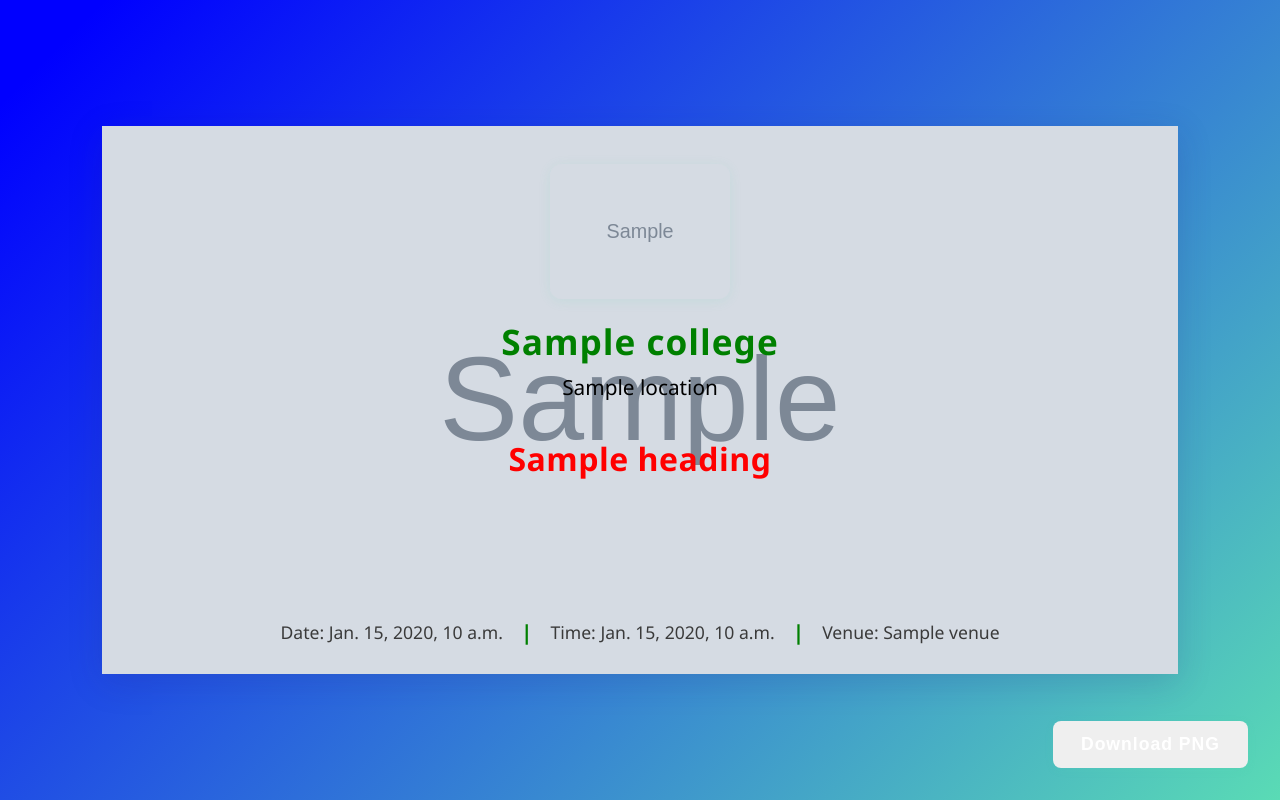
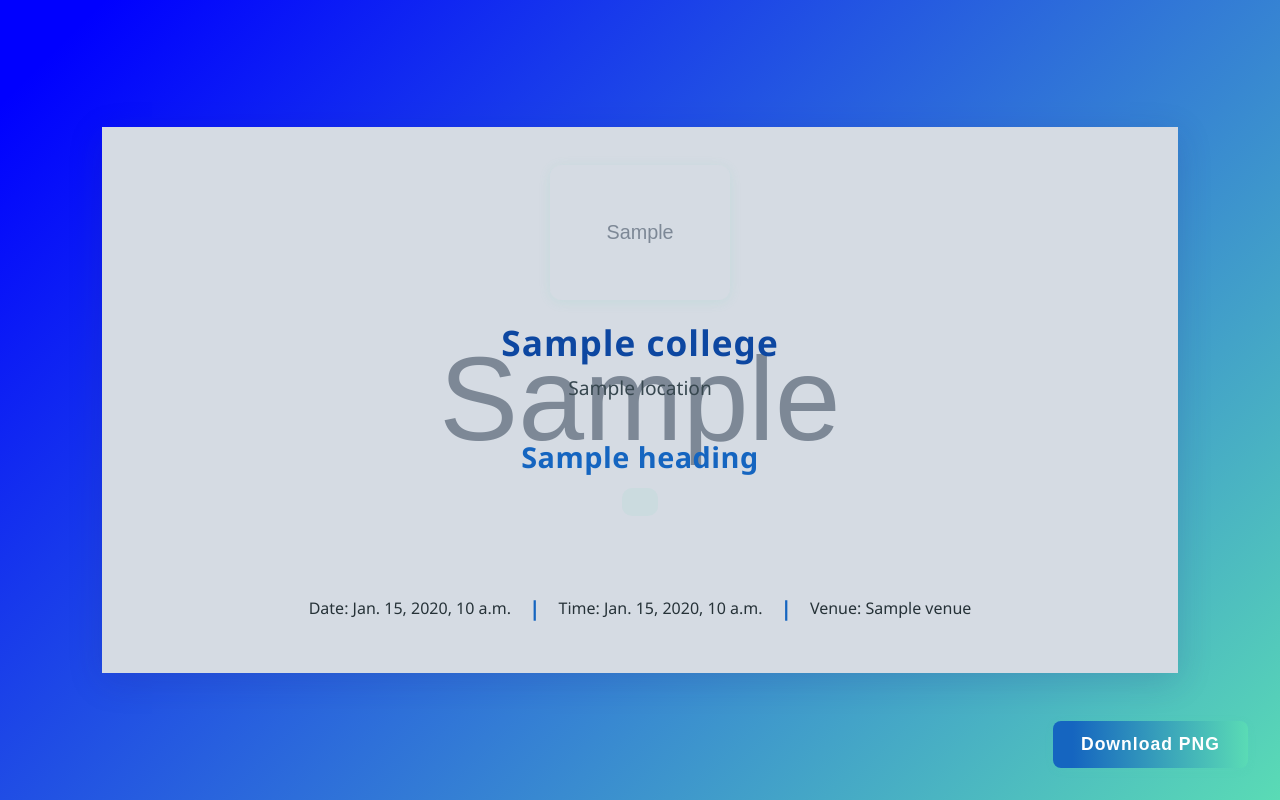
Before and after one commit to Aswin-AR5055/TemplateEditor, a Django app: template editor/templates/editor/template_preview.html in a window 1280 px wide. Run offline with Django 5.2, Linux system fonts and the light colour scheme; the template is opened without the code that fills it: most values are stand-ins (such as "Sample title", 1, 10 or a date in 2020); grey boxes marked "Sample" are stand-in pictures.

Commit message:
Update style.css

```diff
--- a/editor/static/css/style.css
+++ b/editor/static/css/style.css
@@ -20,7 +20,6 @@
     display: flex;
     justify-content: center;
     align-items: center;
-    padding: 0;
     background: transparent;
     box-sizing: border-box;
 }
@@ -65,7 +64,7 @@
     text-align: center;
     font-size: 2.2rem;
     font-weight: 700;
-    color: green;
+    color: #0d47a1; /* deep blue */
     margin-top: 0;
     margin-bottom: 8px;
     letter-spacing: 1px;
@@ -73,8 +72,8 @@
 
 .location {
     text-align: center;
-    font-size: 1.3rem;
-    color: black;
+    font-size: 1.2rem;
+    color: #37474f; /* dark gray */
     margin-bottom: 18px;
     font-weight: 500;
 }
@@ -82,16 +81,16 @@
 .heading {
     text-align: center;
     margin: 18px 0 12px 0;
-    font-size: 2rem;
+    font-size: 1.8rem;
     font-weight: 700;
-    color: red;
+    color: #1565c0; /* strong blue */
     letter-spacing: 0.5px;
 }
 
 .message {
     text-align: center;
-    font-size: 1.15rem;
-    color: purple;
+    font-size: 1.1rem;
+    color: #263238; /* charcoal gray */
     line-height: 1.6;
     max-width: 90%;
     margin: 0 auto 18px auto;
@@ -99,15 +98,16 @@
     padding: 14px 18px;
     box-sizing: border-box;
     font-weight: 500;
+    background: rgba(90, 219, 181, 0.08); /* subtle highlight */
 }
 
 /* Footer */
 .footer {
     width: 100%;
     text-align: center;
-    font-size: 1.1rem;
-    color: #7A85C1;
-    margin-top: 80px;
+    font-size: 1rem;
+    color: #455a64;
+    margin-top: 60px;
     margin-bottom: 0;
     font-weight: 500;
 }
@@ -121,12 +121,12 @@
 }
 
 .footer-item {
-    color: #3a3a3a;
+    color: #263238;
     font-weight: 500;
 }
 
 .footer-separator {
-    color: green;
+    color: #1565c0;
     font-size: 1.3rem;
     font-weight: 700;
 }
@@ -137,7 +137,7 @@
     bottom: 32px;
     right: 32px;
     padding: 13px 28px;
-    background: linear-gradient(90deg, blue 10%);
+    background: linear-gradient(90deg, #1565c0 10%, #5adbb5 100%);
     color: #fff;
     border: none;
     border-radius: 8px;
@@ -155,7 +155,7 @@
     transform: translateY(-2px) scale(1.03);
 }
 
-
+/* Print */
 @media print {
   @page {
     size: A4;
@@ -171,30 +171,28 @@
   #invitation {
     margin: 0 auto;
     page-break-inside: avoid;
-    box-shadow: none;   /* optional: remove shadows in print */
+    box-shadow: none;
   }
 }
-
 
 /* Responsive Design */
 @media (max-width: 900px) {
     #invitation {
         width: 98vw;
-        min-width: 0;
         padding: 18px 4vw 18px 4vw;
     }
     .message {
         font-size: 1rem;
         padding: 10px 8px;
     }
-    .college {
+    .college-name {
+        font-size: 1.6rem;
+    }
+    .heading {
         font-size: 1.3rem;
     }
-    .heading {
-        font-size: 1.1rem;
-    }
     .footer {
-        font-size: 1rem;
+        font-size: 0.95rem;
     }
     .download-btn {
         bottom: 14px;
```
